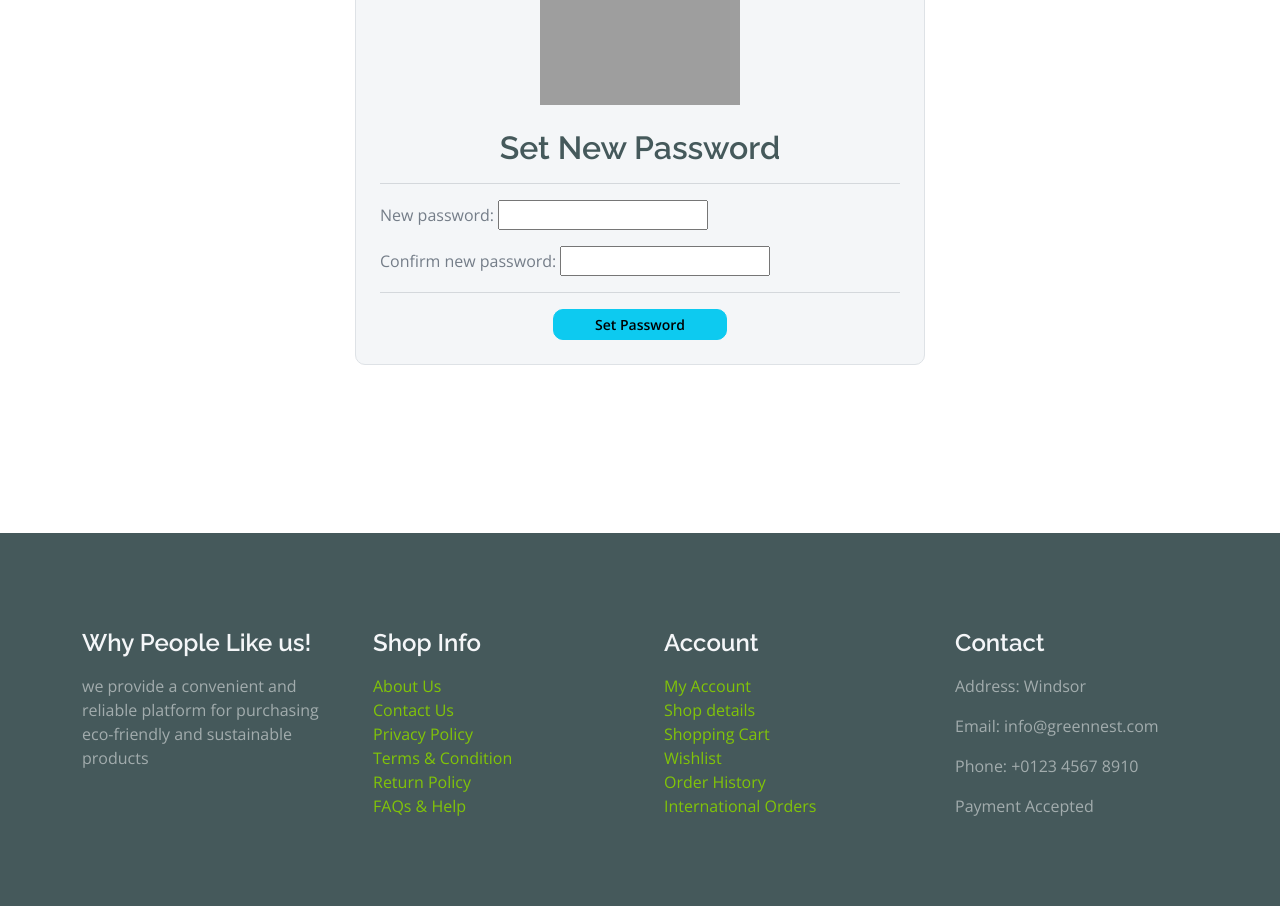
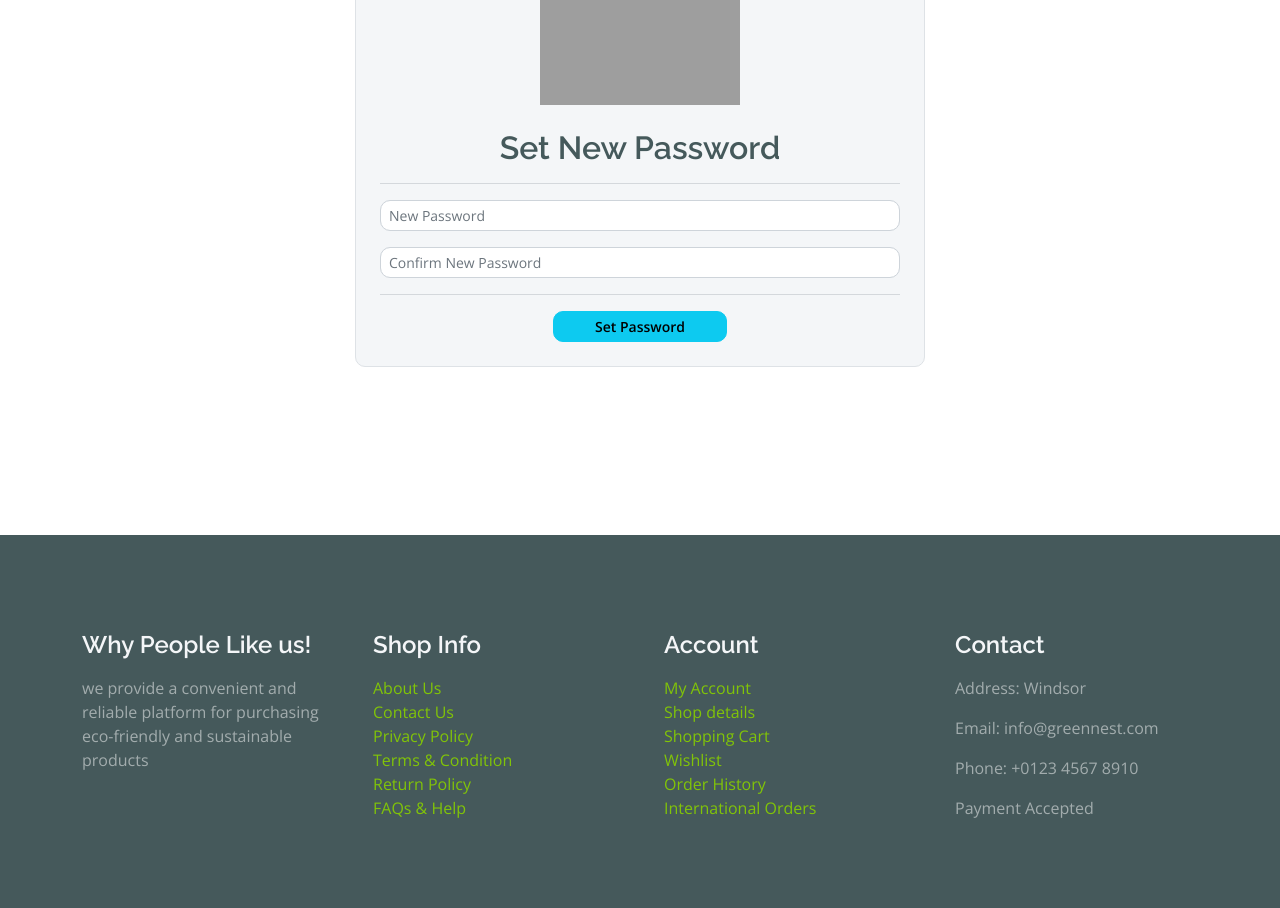
Before and after one commit to Khushbumodi123/GreenNest, a Django app: template landingPage/templates/landingPage/password_reset_confirm.html in a window 1280 px wide. Shown: the part 190-1098 px from the top of the page. Run offline with Django 5.2, Linux system fonts and the light colour scheme; the template is opened without the code that fills it: values that come from a table or form of the project are taken from there, others are empty; some libraries are stand-ins or nearby versions; grey boxes are pictures that could not be loaded.

Commit message:
Fix forgot password UI

```diff
--- a/landingPage/templates/landingPage/password_reset.html
+++ b/landingPage/templates/landingPage/password_reset.html
@@ -12,7 +12,10 @@
                 <hr>
                 <form method="POST">
                     {% csrf_token %}
-                    {{ form.as_p }}
+                    <div class="form-group mb-3">
+                        <input required type="email" name="email" id="email" value="{{ form.email.value|default_if_none:'' }}" class="form-control form-control-sm" placeholder="Email">
+                        {{ form.email.errors }}
+                    </div>
                     {% if error %}
                     <div class="alert alert-danger" role="alert">
                         {{ error }}
--- a/landingPage/templates/landingPage/password_reset_confirm.html
+++ b/landingPage/templates/landingPage/password_reset_confirm.html
@@ -12,7 +12,14 @@
                 <hr>
                 <form method="POST">
                     {% csrf_token %}
-                    {{ form.as_p }}
+                    <div class="form-group mb-3">
+                        <input type="password" name="new_password1" id="new_password1" class="form-control form-control-sm" placeholder="New Password">
+                        {{ form.new_password1.errors }}
+                    </div>
+                    <div class="form-group mb-3">
+                        <input type="password" name="new_password2" id="new_password2" class="form-control form-control-sm" placeholder="Confirm New Password">
+                        {{ form.new_password2.errors }}
+                    </div>
                     <hr>
                     <div class="text-center">
                         <input class="btn btn-info btn-sm col-lg-4" type="submit" value="Set Password">
```
Also changed, not shown: db.sqlite3.
